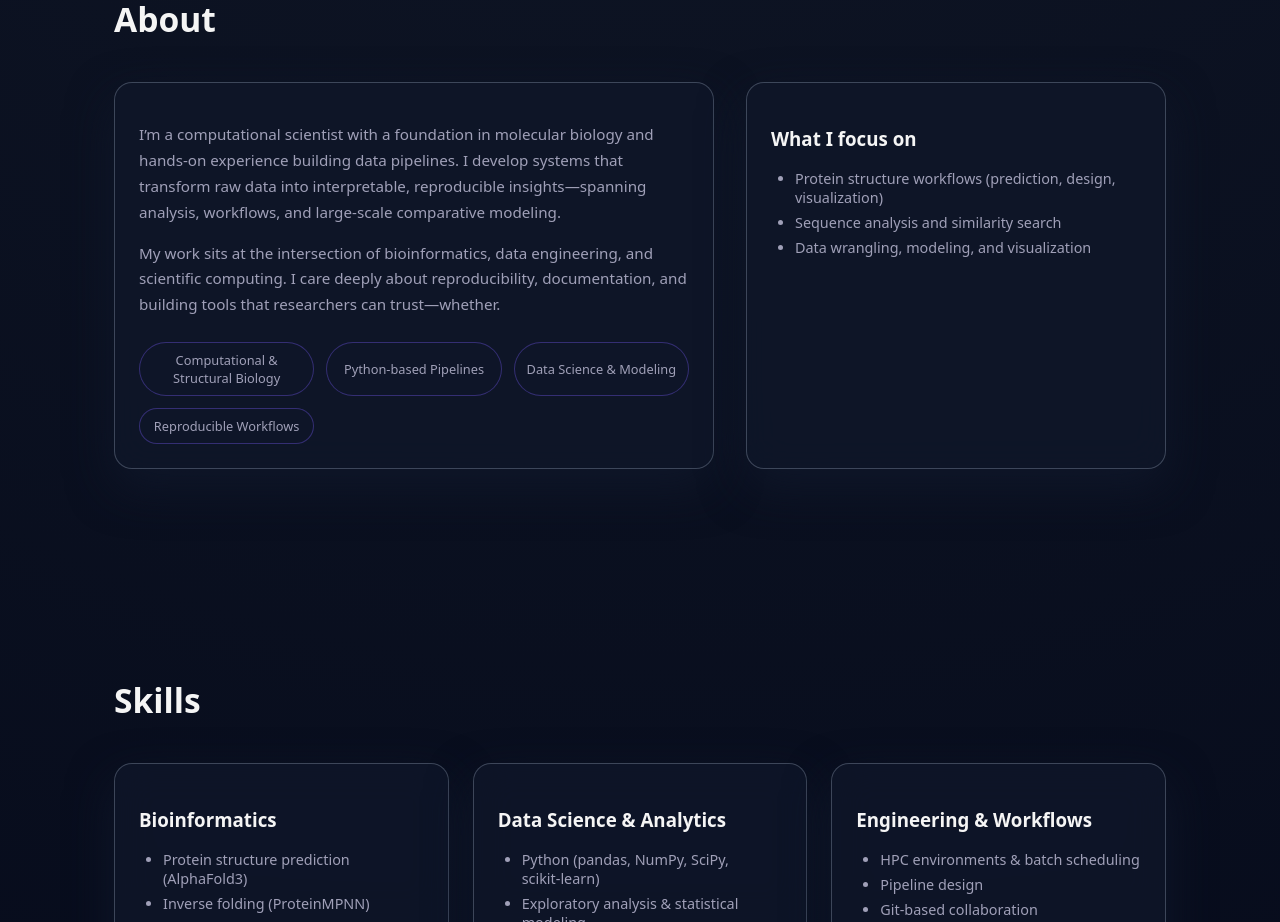
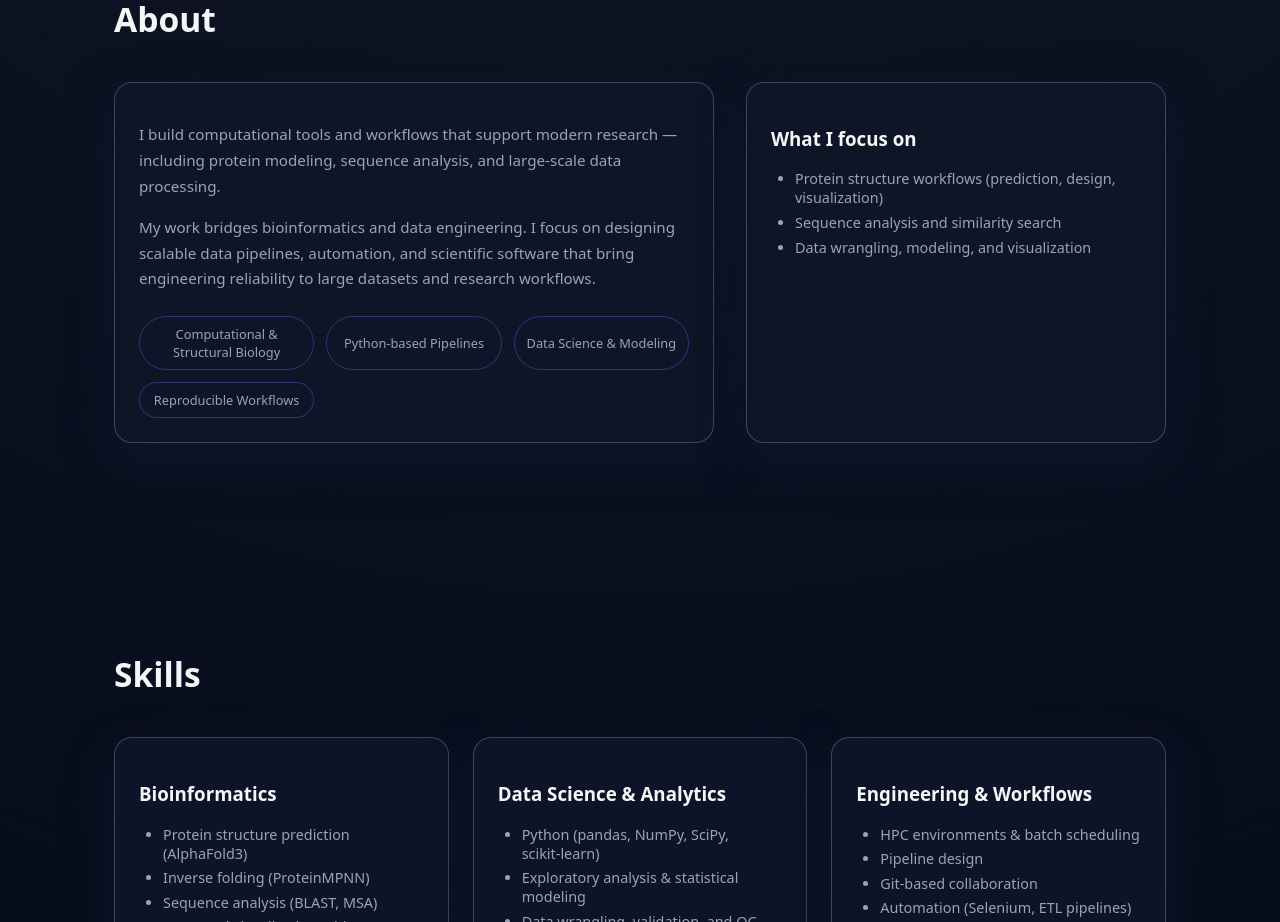
Before and after one commit to albertjseo/personal-portfolio, a React (Create React App) app: page / in a window 1280 px wide. Shown: the part 840-1762 px from the top of the page. Built offline with nearby package versions, Linux system fonts and the light colour scheme.

Commit message:
Updating About.jsx

```diff
--- a/src/components/About.jsx
+++ b/src/components/About.jsx
@@ -7,13 +7,11 @@ export default function About() {
       <div className="about-layout">
         <div className="glass-card fade-up">
           <p className="about-text">
-            I’m a computational scientist with a foundation in molecular biology and hands‑on experience building data pipelines.
-            I develop systems that transform raw data into interpretable, reproducible insights—spanning analysis, workflows, and large‑scale comparative modeling.
+            I build computational tools and workflows that support modern research — including protein modeling, sequence analysis, and large‑scale data processing.
           </p>
 
           <p className="about-text">
-            My work sits at the intersection of bioinformatics, data engineering, and scientific computing.
-            I care deeply about reproducibility, documentation, and building tools that researchers can trust—whether.
+            My work bridges bioinformatics and data engineering. I focus on designing scalable data pipelines, automation, and scientific software that bring engineering reliability to large datasets and research workflows.
           </p>
 
           <div className="about-grid">
```
